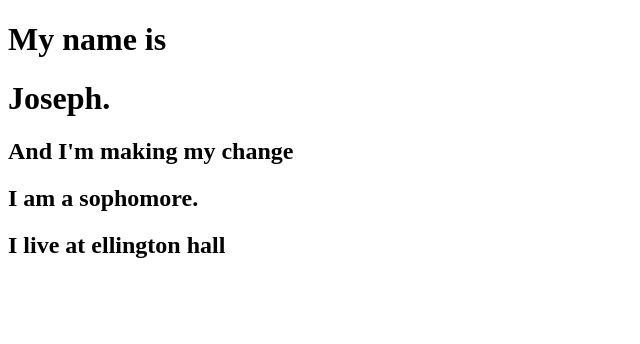
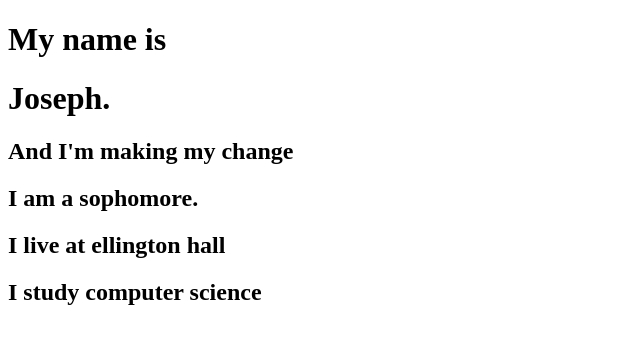
Before and after one commit to JSievers451/CSC2510, a plain HTML site: page index.html in a window 1280 px wide. Shown: the whole page, without its empty margins (0-640 px from the left). Drawn offline with Linux system fonts and the light colour scheme.

Commit message:
Updated body

```diff
--- a/index.html
+++ b/index.html
@@ -11,5 +11,6 @@
     <h2>And I'm making my change</h2>
     <h2>I am a sophomore.</h2>
     <h2> I live at ellington hall</h2>
+    <h2> I study computer science</h2>
 </body>
 </html>
```
